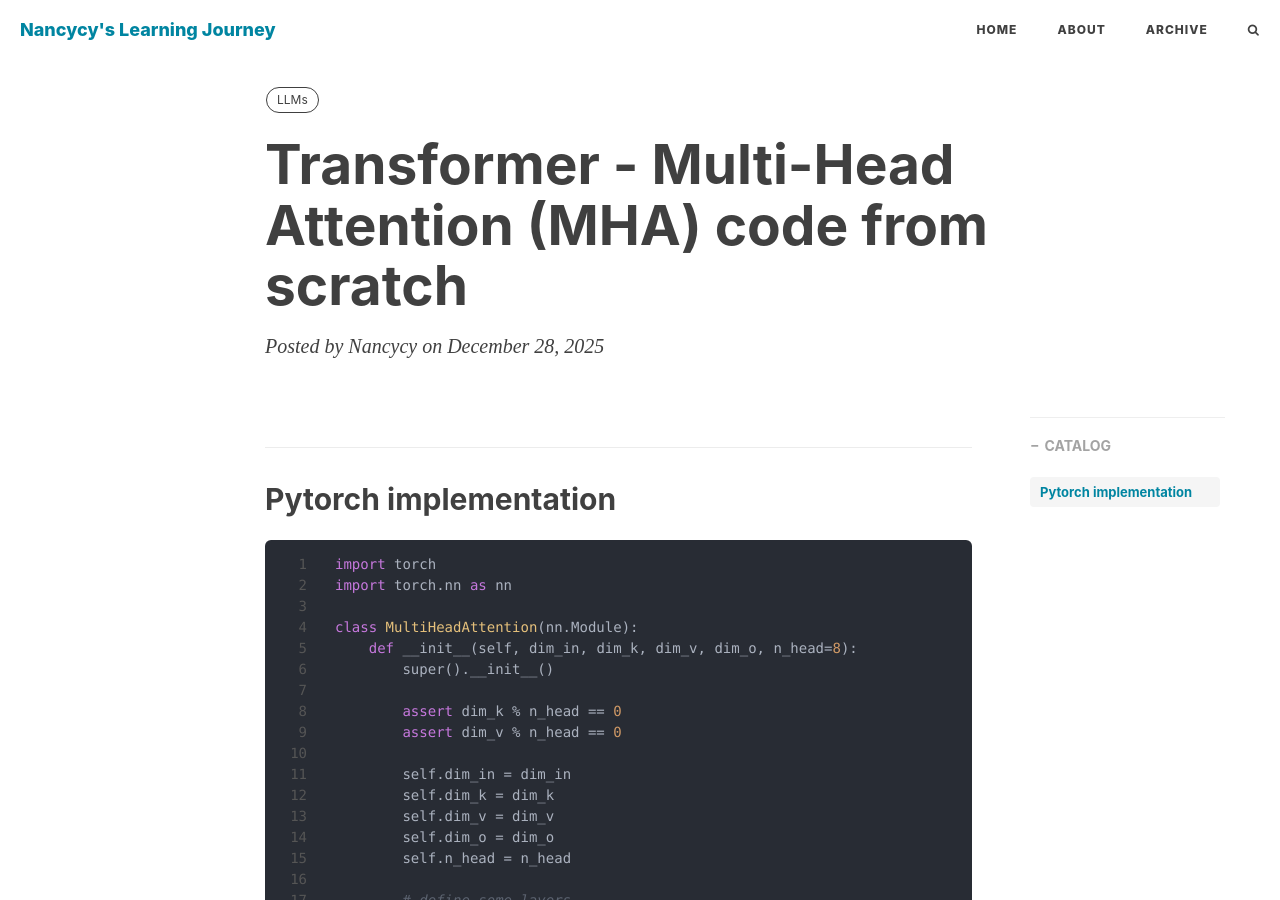
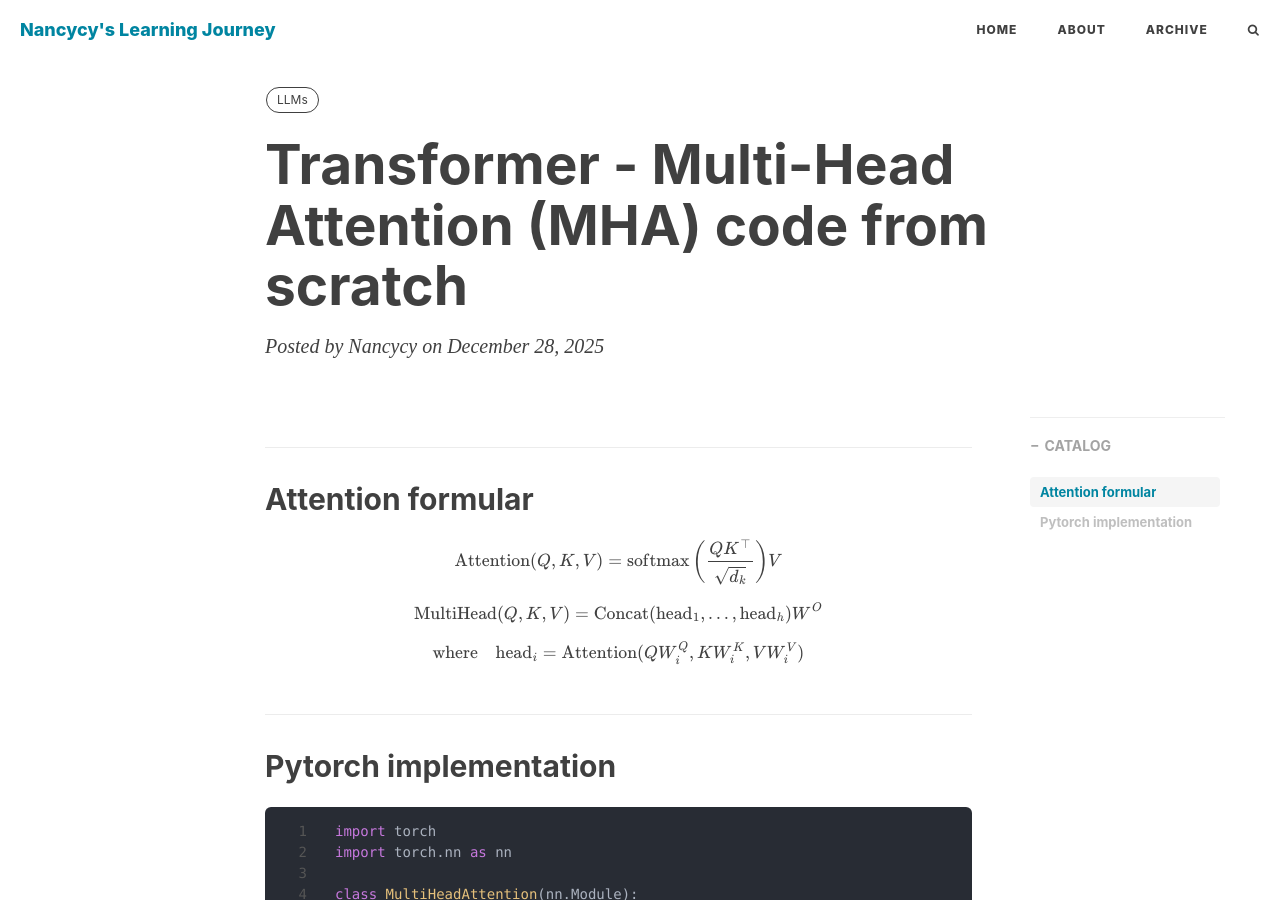
Before and after one commit to nancycyzl/nancycyzl.github.io, a Jekyll site: the page built from _posts/2025-12-28-Multi-head attention.md, in a window 1280 px wide and 900 px high. Built offline with Jekyll 4.4.1, drawn with Linux system fonts in a browser that asks for light colours; nearby versions of some CDN libraries; formulas are drawn with MathJax 3; comment, search, counter and statistics services are not loaded.

Commit message:
update attention formulars

```diff
--- a/_posts/2025-12-28-Multi-head attention.md
+++ b/_posts/2025-12-28-Multi-head attention.md
@@ -8,6 +8,22 @@ mathjax:      true
 tags:
     - LLMs
 ---
+
+## Attention formular
+
+$$
+\mathrm{Attention}(Q, K, V) = \mathrm{softmax}\left( \frac{Q K^\top}{\sqrt{d_k}} \right) V
+$$
+
+$$
+\mathrm{MultiHead}(Q, K, V) = \mathrm{Concat}(\mathrm{head}_1, \ldots, \mathrm{head}_h) W^O
+$$
+
+$$
+\mathrm{where} \quad \mathrm{head}_i = \mathrm{Attention}(Q W^Q_i, K W^K_i, V W^V_i)
+$$
+
+
 
 ## Pytorch implementation
 
```
Also changed, not shown: _posts/2025-12-28-Group-Query attention.md (+0 -2 lines).
